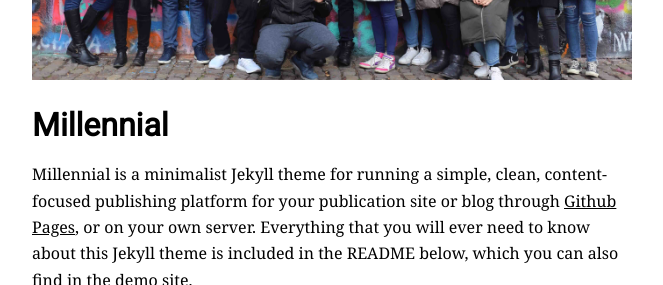
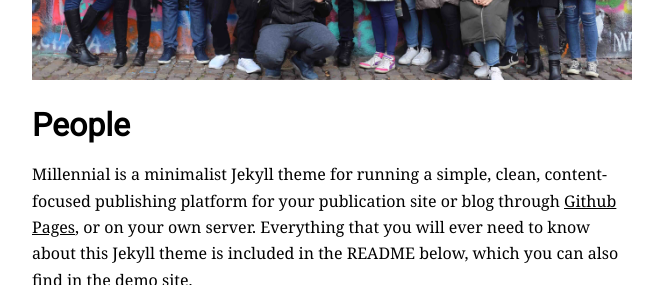
Before and after one commit to JacquelineWang/EDISON, a Jekyll site: the page built from _posts/2016-10-10-getting-started.md, in a window 1280 px wide and 900 px high, cut to the strip 441-726 px from the top of the window. Shown: the whole strip, without its empty margins (308-971 px from the left). Built offline with Jekyll 4.4.1, drawn with Linux system fonts in a browser that asks for light colours; nearby versions of some CDN libraries.

Commit message:
link people

```diff
--- a/_posts/2016-10-10-getting-started.md
+++ b/_posts/2016-10-10-getting-started.md
@@ -1,12 +1,12 @@
 ---
 layout: post
 title: "People"
-categories: People
+categories: people
 tags: [documentation,sample]
 image: people.jpg
 ---
 
-# Millennial
+# People
 
 Millennial is a minimalist Jekyll theme for running a simple, clean, content-focused publishing platform for your publication site or blog through [Github Pages](https://pages.github.com/), or on your own server. Everything that you will ever need to know about this Jekyll theme is included in the README below, which you can also find in [the demo site](https://lenpaul.github.io/Millennial/).
 
```
Also changed, not shown: 2 other files.
